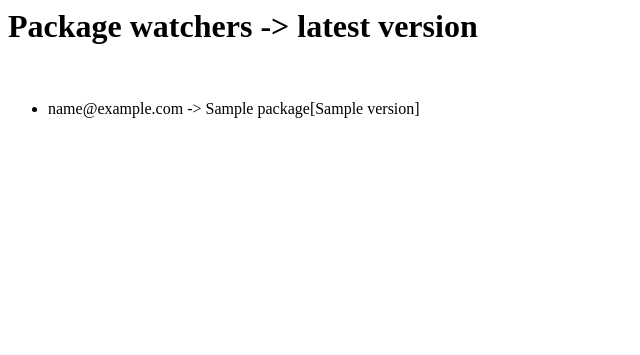
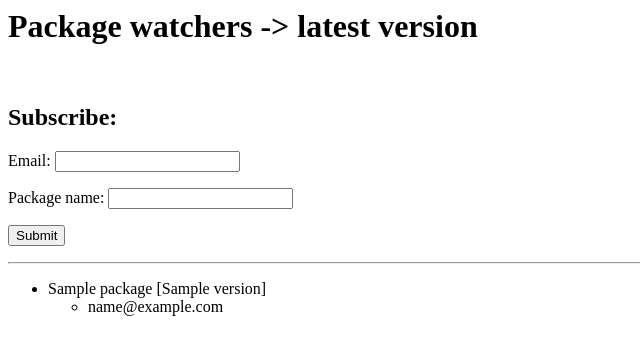
Before and after one commit to thijsdezoete/keepmeposted, a Django app: page / in a window 1280 px wide. Shown: the top 355 px of the page, without its empty margins (0-640 px from the left). Run offline with Django 3.2, Linux system fonts and the light colour scheme; tables that the repository leaves empty hold one stand-in row (values such as "Sample post"); a database or web service that is not in the repository returns one stand-in record (values such as "Sample title"); data that the repository does not hold is empty.

Commit message:
Some sort of working version. :)

```diff
--- a/pypiwatch/pypi/admin.py
+++ b/pypiwatch/pypi/admin.py
@@ -1,6 +1,7 @@
 from django.contrib import admin
-from pypi.models import Package, Watcher
+from pypi.models import Package, Watcher, PackageWatchers
 
 # Register your models here.
 admin.site.register(Package)
 admin.site.register(Watcher)
+admin.site.register(PackageWatchers)
--- /dev/null
+++ b/pypiwatch/pypi/forms.py
@@ -0,0 +1,6 @@
+from django import forms
+from .models import Watcher
+
+class SubscribeForm(forms.Form):
+    email = forms.EmailField(max_length=300)
+    package_name = forms.CharField()
--- a/pypiwatch/pypi/models.py
+++ b/pypiwatch/pypi/models.py
@@ -5,7 +5,8 @@ from natsort import natsorted
 class Package(models.Model):
     name = models.CharField(max_length=200)
     url = models.CharField(max_length=500, blank=True)
-    version = models.CharField(max_length=25)
+    version = models.CharField(max_length=25, blank=True)
+    watchers = models.ManyToManyField('Watcher', through='PackageWatchers')
 
     def latest_version_known(self):
         version = self.get_versions(latest=True)
@@ -44,7 +45,7 @@ class Package(models.Model):
 
 class Watcher(models.Model):
     email = models.CharField(max_length=300)
-    package = models.ForeignKey(Package)
+    packages = models.ManyToManyField('Package', through='PackageWatchers')
 
     def __unicode__(self):
         return self.email
@@ -56,3 +57,9 @@ class Watcher(models.Model):
 class PackageWatchers(models.Model):
     watcher = models.ForeignKey(Watcher)
     package = models.ForeignKey(Package)
+
+    def __unicode__(self):
+        return "{watcher}->{package}".format(watcher=self.watcher.email, package=self.package.name)
+
+    def __str__(self):
+        return "{watcher}->{package}".format(watcher=self.watcher.email, package=self.package.name)
--- a/pypiwatch/pypi/templates/index.html
+++ b/pypiwatch/pypi/templates/index.html
@@ -3,9 +3,25 @@
     <body>
         <h1>Package watchers -> latest version</h1>
         <br/>
+        <h2>Subscribe:</h2>
+
+        {% if error_message %}<p><strong>{{ error_message }}</strong></p>{% endif %}
+
+<form action="{% url 'submit' %}" method="post">
+{% csrf_token %}
+{{ subscription_form.as_p }}
+<input type="submit"/>
+</form>
+        <hr/>
         <ul>
-        {% for watcher in watchers %}
-        <li>{{ watcher.email }} -> {{ watcher.package }}[{{watcher.package.get_version}}]</li>
+        {% for pkg in packages %}
+        <li>{{ pkg.name }} [{{pkg.get_version}}] <ul>
+            {% for watchr in pkg.watchers.all %}
+            <li>{{watchr.email}}</li>
+            {%endfor %}
+        </ul>
+        <!--{ pkg_wtchr.package }[{pkg_wtchr.package.get_version}] -->
+        </li>
         {% endfor %}
         </ul>
     </body>
--- a/pypiwatch/pypi/urls.py
+++ b/pypiwatch/pypi/urls.py
@@ -4,4 +4,5 @@ from pypi import views
 
 urlpatterns = patterns('',
     url(r'^$', views.index, name='index'),
+    url(r'^submit$', views.submit, name='submit'),
 )
--- a/pypiwatch/pypi/views.py
+++ b/pypiwatch/pypi/views.py
@@ -1,10 +1,41 @@
-from django.shortcuts import render_to_response
-from .models import Watcher
+from django.shortcuts import render_to_response, redirect
+from .forms import SubscribeForm
+from django.template.context import RequestContext
+from .models import PackageWatchers, Watcher, Package
 
 # Create your views here.
-def index(request):
-    watchers = Watcher.objects.all()[:10]
+def index(request, form=None):
+    packages = Package.objects.all()
+
+    subscription = form if form else SubscribeForm
     return render_to_response(
             'index.html',
-            {'watchers': watchers},
+            {'packages': packages,
+             'subscription_form': subscription
+            },
+            context_instance=RequestContext(request)
     )
+
+
+def submit(request):
+    package_form = SubscribeForm(request.POST)
+    if request.method != 'POST':
+        return redirect('/')
+    if not package_form.is_valid():
+        return index(request, package_form)
+
+    # process data
+    email = package_form.cleaned_data.get('email')
+    package_name = package_form.cleaned_data.get('package_name')
+    watcher, w_created= Watcher.objects.get_or_create(email=email)
+    package, p_created = Package.objects.get_or_create(name=package_name)
+    if p_created:
+        # verify if valid package
+        try:
+            package.get_version()
+        except Exception as e:
+            package.delete()
+            return index(request)
+
+    PackageWatchers.objects.get_or_create(watcher=watcher, package=package)
+    return redirect('/')
```
Also changed, not shown: pypiwatch/pypi/management/commands/check_versions.py (+23 -1 lines), pypiwatch/pypiwatch/settings.py (+9 -0 lines), pypiwatch/pypi/migrations/0004_remove_watcher_package.py (added), pypiwatch/pypi/migrations/0005_auto_20141013_1205.py (added), pypiwatch/pypi/migrations/0006_package_watchers.py (added), pypiwatch/pypi/migrations/0007_watcher_packages.py (added).
